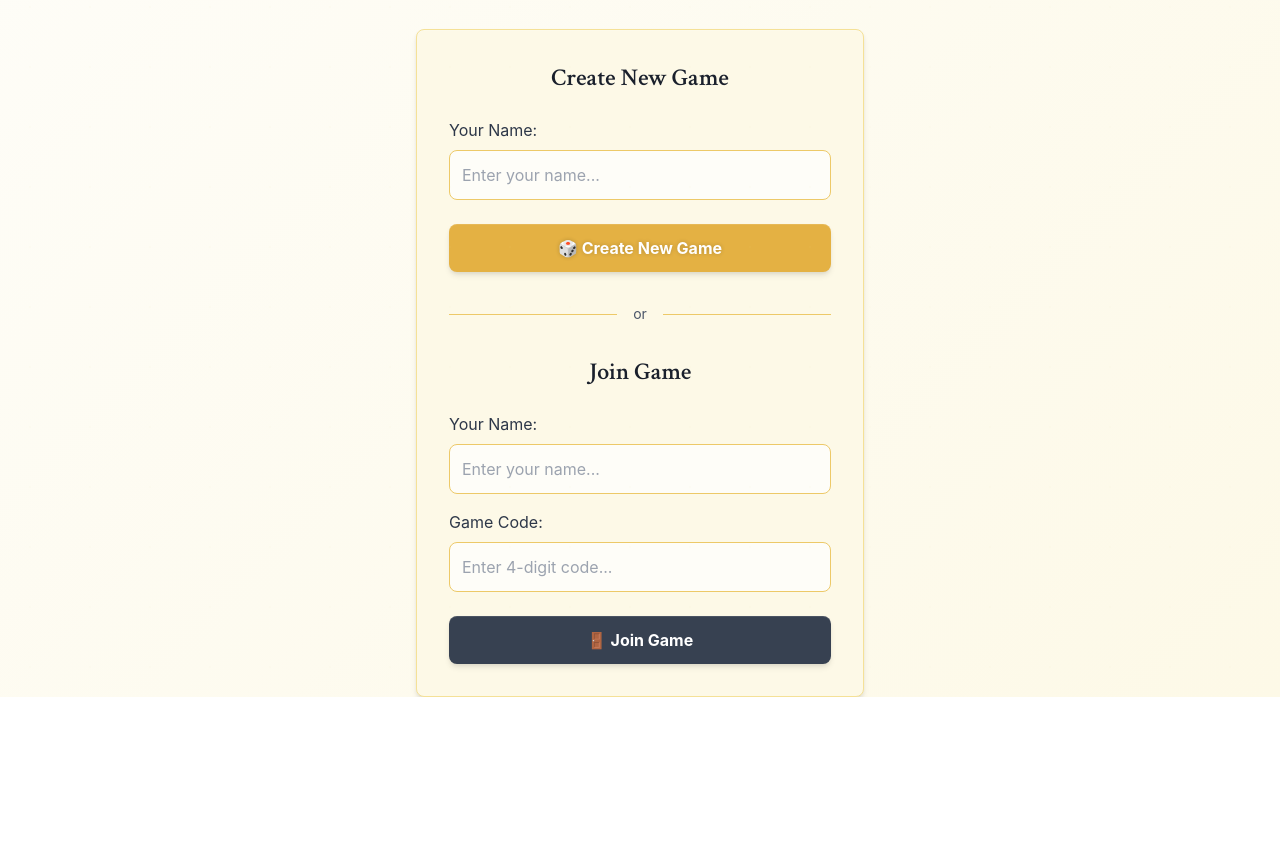
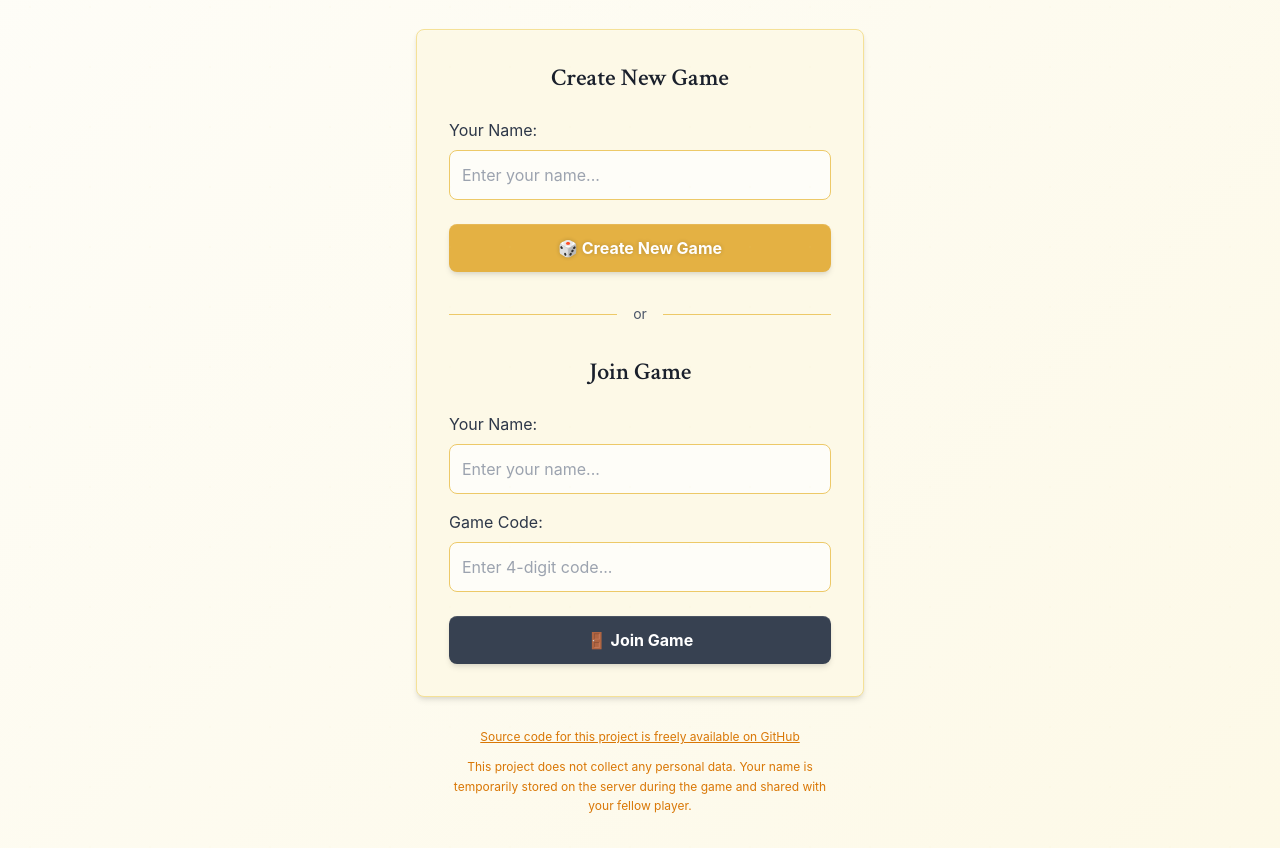
Before and after one commit to pmucha/quiz-game, a plain HTML site: page public/index.html in a window 1280 px wide. Shown: the part 143-991 px from the top of the page. Before the commit the page ends 840 px from the top, so only its background shows below. Drawn offline with nearby package versions, Linux system fonts and the light colour scheme.

Commit message:
Footer privacy

```diff
--- a/public/index.html
+++ b/public/index.html
@@ -391,7 +391,22 @@
                 </button>
             </div>
         </div>
-    </div>
+
+        <!-- Footer with privacy info and repo link - only shown in menu state -->
+        <div v-if="gameState === 'menu'" class="py-8 text-center space-y-3">
+          <div class="text-xs font-sans">
+            <a href="https://github.com/pmucha/quiz-game"
+               target="_blank"
+               rel="noopener noreferrer"
+               class="text-amber-600 dark:text-amber-400 hover:text-amber-800 dark:hover:text-amber-200 underline transition-colors">
+              {{ $t('footerRepo') }}
+            </a>
+          </div>
+          <div class="text-xs font-sans text-amber-600 dark:text-amber-400 leading-relaxed max-w-sm mx-auto">
+            {{ $t('footerPrivacy') }}
+          </div>
+        </div>
+      </div>
     </div>
 
     <script>
@@ -547,7 +562,9 @@
                 errorSubmitQuestion: 'You cannot ask a question now',
                 reconnectSuccess: 'Successfully reconnected!',
                 playerRejoined: '{name} rejoined the game!',
-                errorReconnect: 'Cannot restore game. Player not found.'
+                errorReconnect: 'Cannot restore game. Player not found.',
+                footerRepo: 'Source code for this project is freely available on GitHub',
+                footerPrivacy: 'This project does not collect any personal data. Your name is temporarily stored on the server during the game and shared with your fellow player.'
             },
             es: {
                 subtitle: 'Juego para dos jugadores',
```
